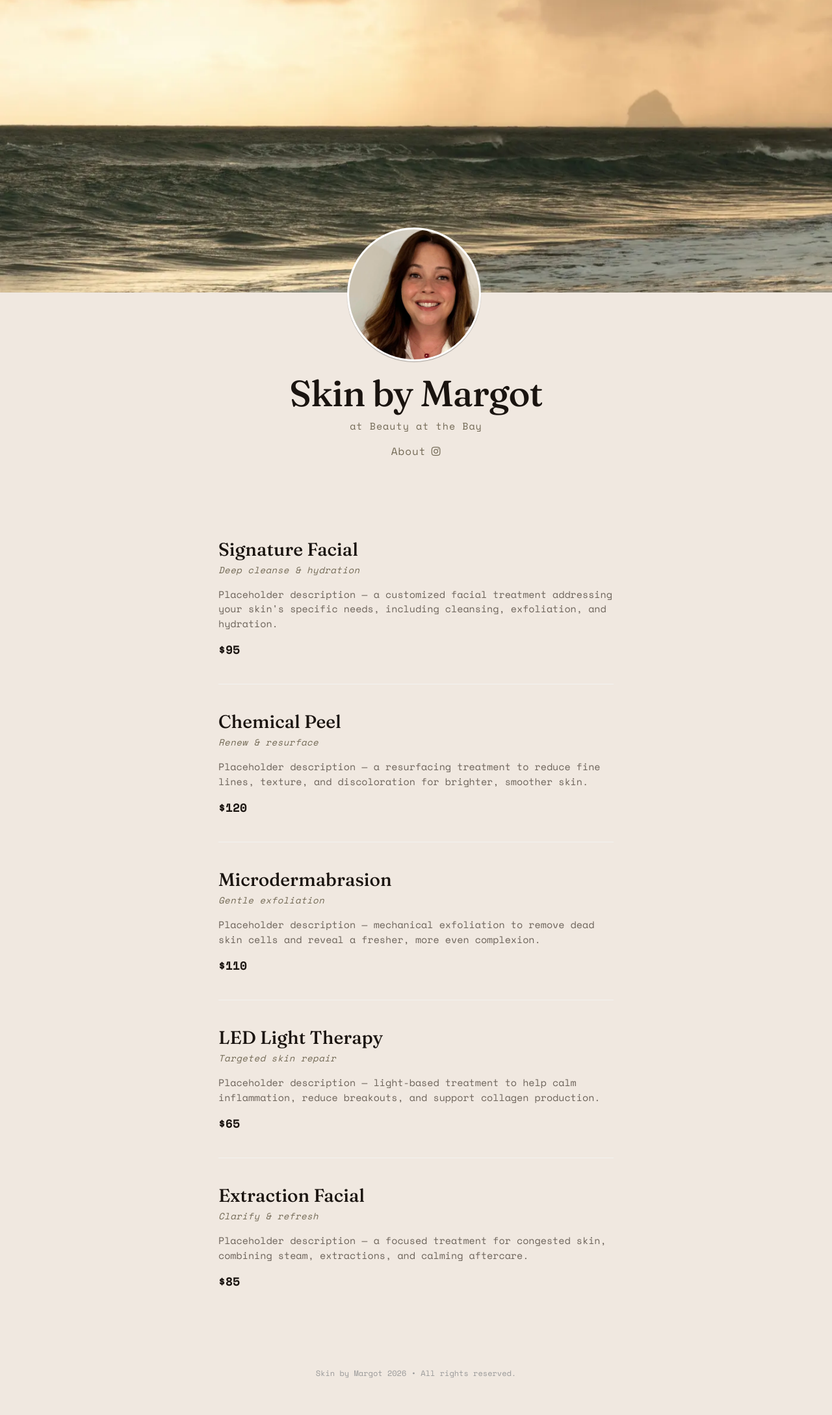
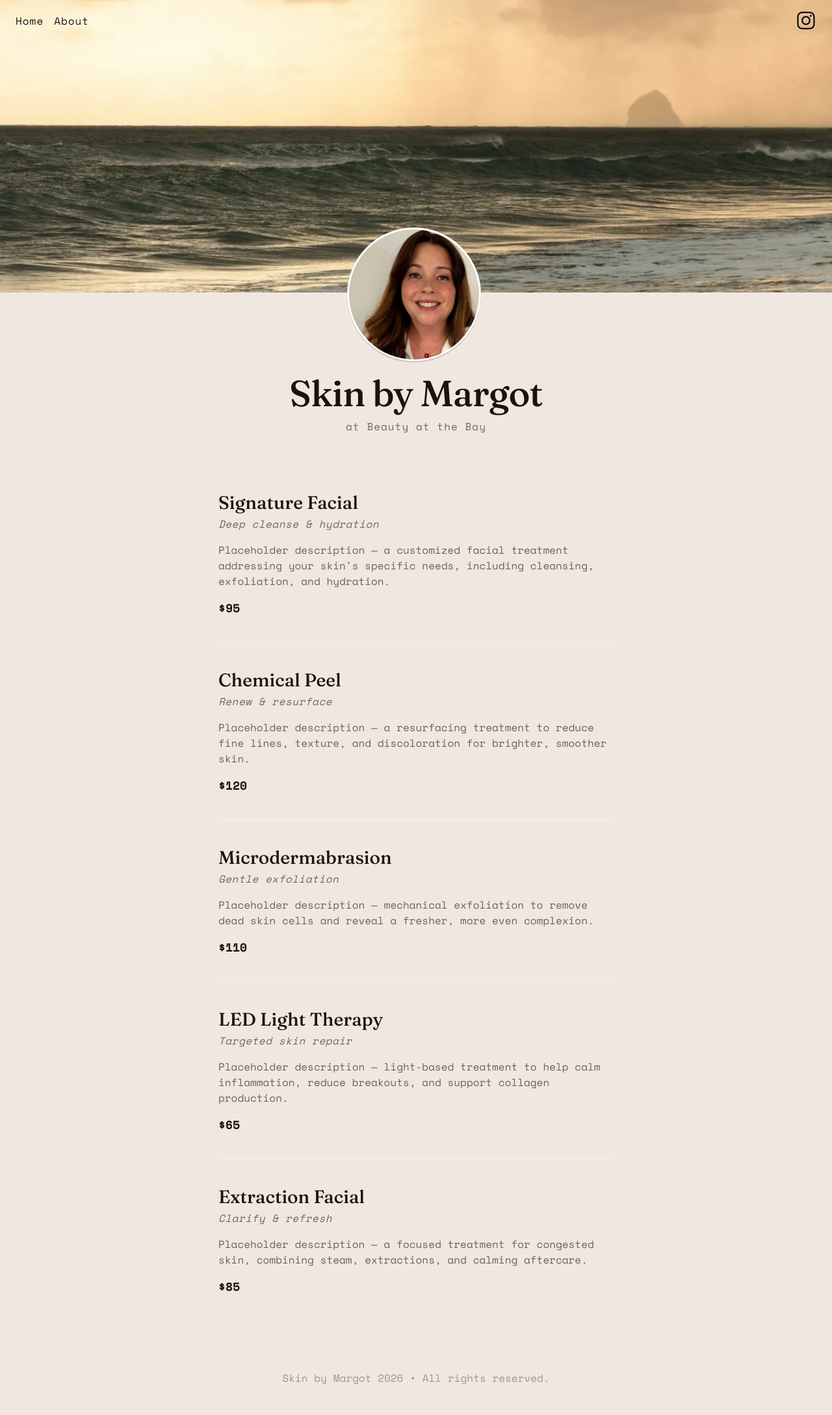
Before and after one commit to jtcarrasco/skinbymargot, a Jekyll site: the page built from index.html, in a window 1280 px wide. Shown: the whole page at 65% size. Built offline with Jekyll 4.4.1, drawn with Linux system fonts in a browser that asks for light colours; nearby versions of some CDN libraries; some web fonts are replaced; the list of posts is cut into pages by our own code.

Commit message:
Add top nav with mobile collapse menu, enforce 16px min font size

```diff
--- a/_includes/header.html
+++ b/_includes/header.html
@@ -3,4 +3,25 @@
 {% if site.float_logo %}
   <a href="{{ site.url }}{{ site.baseurl }}" class="logo-readium"><span class="logo" style="background-image: url({{ site.logo }})"></span></a>
 {% endif %}
+
+<nav class="top-nav">
+  <input type="checkbox" id="nav-toggle" class="nav-toggle-checkbox">
+  <label for="nav-toggle" class="nav-toggle-label" aria-label="Menu"><span></span><span></span><span></span></label>
+  <div class="top-nav-menu">
+    <div class="top-nav-links">
+      <a href="{{ '/' | prepend: site.baseurl }}">Home</a>
+      <a href="{{ '/about/' | prepend: site.baseurl }}">About</a>
+    </div>
+    <div class="top-nav-social">
+      {% for social in site.social %}
+        {% if social.url %}
+            <a class="icon-{{ social.icon }}" href="{{ social.url }}"{% if social.desc %} title="{{ social.desc }}"{% endif %}>
+              <i class="fa fa-{{ social.icon }}"></i>
+            </a>
+        {% endif %}
+      {% endfor %}
+    </div>
+  </div>
+</nav>
+
 <!-- header end -->
--- a/css/main.sass
+++ b/css/main.sass
@@ -124,7 +124,7 @@ body
     color: $color-text
   .blog-subtitle
     margin: 0 0 $rs
-    font-size: 15px
+    font-size: 16px
     text-align: center
     font-weight: 400
     letter-spacing: 1px
@@ -184,7 +184,7 @@ body
       line-height: 1.3
       color: #666665
     .post-meta
-      font-size: 14px
+      font-size: 16px
       color: #b3b3b1
       line-height: 30px
       a
@@ -204,7 +204,7 @@ body
   padding: 16px 0
   span
     color: #b3b3b1
-    font-size: $rs/8*5
+    font-size: 16px
     text-transform: uppercase
     letter-spacing: 1px
 
@@ -215,7 +215,7 @@ body
 .pagination
   text-align: center
   padding: $rs*3 0 0
-  font-size: $rs/4*3
+  font-size: 16px
   a
     color: #999
     text-decoration: none
@@ -230,7 +230,7 @@ body
   display: inline-block
   white-space: nowrap
   color: rgba(0,0,0,0.25)
-  font-size: 14px
+  font-size: 16px
   letter-spacing: -0.02em
   font-weight: 400
   font-style: normal
@@ -245,7 +245,7 @@ body
   padding: $rs*3 0
   width: 100%
   max-width: 640px
-  font-size: $rs/4*3
+  font-size: 16px
   text-align: center
   color: #999
   line-height: $rs*1.1
@@ -328,7 +328,7 @@ body
       font-weight: 400
       font-style: normal
       text-shadow: 0px 1px 4px rgba(0,0,0,0.25), 0px 0px 1px rgba(0,0,0,0.5)
-      font-size: 14px
+      font-size: 16px
       overflow: hidden
       font-family: $font-sans
       white-space: nowrap
@@ -375,7 +375,7 @@ body
       letter-spacing: -0.02em
       font-weight: 400
       font-style: normal
-      font-size: 14px
+      font-size: 16px
       overflow: hidden
       font-family: $font-sans
       white-space: nowrap
@@ -511,7 +511,7 @@ body
         margin: 0
         padding-left: 100px
       p
-        font-size: 14px
+        font-size: 16px
         line-height: 1.3
         font-weight: 400
         padding: 0
@@ -532,7 +532,7 @@ body
         padding: 0
         color: #333
         text-align: left
-        font-size: 14px
+        font-size: 16px
         line-height: 1.3
         color: #999
         a
@@ -606,7 +606,7 @@ body
       display: inline-block
       text-align: center
       letter-spacing: -0.02em
-      font-size: 15px
+      font-size: 16px
       font-weight: 400
       font-style: normal
       text-decoration: none
@@ -627,7 +627,7 @@ body
 
 pre,
 code
-  font-size: 15px
+  font-size: 16px
   border: 1px solid #e8e8e8
   border-radius: 3px
   background-color: #eef
@@ -663,14 +663,14 @@ pre
     color: $color-text
   .treatment-subtitle
     margin: $rs/4 0 $rs
-    font-size: 14px
+    font-size: 16px
     font-weight: 400
     font-style: italic
     letter-spacing: 0.5px
     color: $color-accent
   .treatment-description
     margin: 0 0 $rs
-    font-size: 15px
+    font-size: 16px
     line-height: 1.5
     color: $color-text-muted
   .treatment-cost
@@ -689,5 +689,104 @@ pre
   p
     margin: 0 0 $rs
     text-align: left
-  .about-links
-    margin: 0
+
+// Top nav
+.top-nav
+  position: absolute
+  top: 0
+  left: 0
+  right: 0
+  z-index: 100
+  display: flex
+  align-items: center
+  padding: $rs $rs*1.5
+  @include box-sizing(border-box)
+
+  .nav-toggle-checkbox
+    display: none
+
+  .nav-toggle-label
+    display: none
+    cursor: pointer
+    width: 24px
+    height: 18px
+    position: relative
+    flex-shrink: 0
+    span
+      display: block
+      position: absolute
+      height: 2px
+      width: 100%
+      left: 0
+      background: $color-text
+      border-radius: 2px
+      box-shadow: 0 1px 3px rgba(255,255,255,0.5)
+      &:nth-child(1)
+        top: 0
+      &:nth-child(2)
+        top: 8px
+      &:nth-child(3)
+        top: 16px
+
+  .top-nav-menu
+    display: flex
+    flex: 1
+    justify-content: space-between
+    align-items: center
+
+  .top-nav-links
+    display: flex
+    gap: $rs
+    a
+      color: $color-text
+      text-decoration: none
+      font-size: 16px
+      letter-spacing: 1px
+      text-shadow: 0 1px 3px rgba(255,255,255,0.5)
+      &:hover
+        opacity: 0.7
+
+  .top-nav-social
+    display: flex
+    gap: $rs/2
+    a
+      display: inline-flex
+      align-items: center
+      justify-content: center
+      width: 32px
+      height: 32px
+      color: $color-text
+      font-size: 32px
+      text-decoration: none
+      text-shadow: 0 1px 3px rgba(255,255,255,0.5)
+      &:hover
+        opacity: 0.7
+
+  @include respond-to(700)
+    .nav-toggle-label
+      display: block
+      margin-right: $rs
+    .top-nav-menu
+      display: none
+      flex: none
+      flex-direction: column
+      align-items: flex-start
+      gap: $rs/2
+      position: absolute
+      top: 100%
+      left: $rs*1.5
+      right: $rs*1.5
+      margin-top: $rs/2
+      background: #fff
+      padding: $rs
+      @include box-sizing(border-box)
+      border-radius: 4px
+      -webkit-box-shadow: 0 2px 8px rgba(0,0,0,0.15)
+      -moz-box-shadow: 0 2px 8px rgba(0,0,0,0.15)
+      box-shadow: 0 2px 8px rgba(0,0,0,0.15)
+    .top-nav-links,
+    .top-nav-social
+      flex-direction: column
+      align-items: flex-start
+    .nav-toggle-checkbox:checked ~ .top-nav-menu
+      display: flex
--- a/index.html
+++ b/index.html
@@ -14,16 +14,6 @@ layout: default
     {% endif %}
     <h1 class="blog-title">{{ site.title }}</h1>
     <h2 class="blog-subtitle">at Beauty at the Bay</h2>
-    <div class="custom-links">
-      <a href={{ "/about/" | prepend: site.baseurl }}>About</a>
-      {% for social in site.social %}
-        {% if social.url %}
-            <a class="icon-{{ social.icon }}" href="{{ social.url }}"{% if social.desc %} title="{{ social.desc }}"{% endif %}>
-              <i class="fa fa-{{ social.icon }}"></i>
-            </a>
-        {% endif %}
-      {% endfor %}
-    </div>
 </header>
 
 <main class="content" role="main">
```
Also changed, not shown: about.html (+0 -10 lines), 1 other file.
